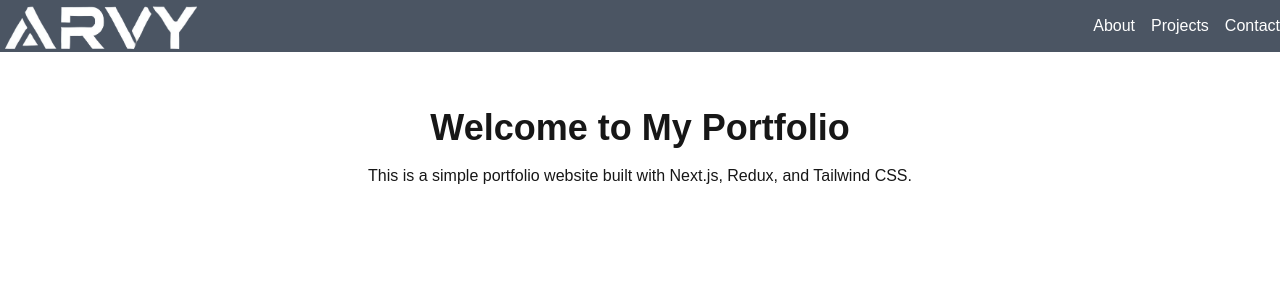
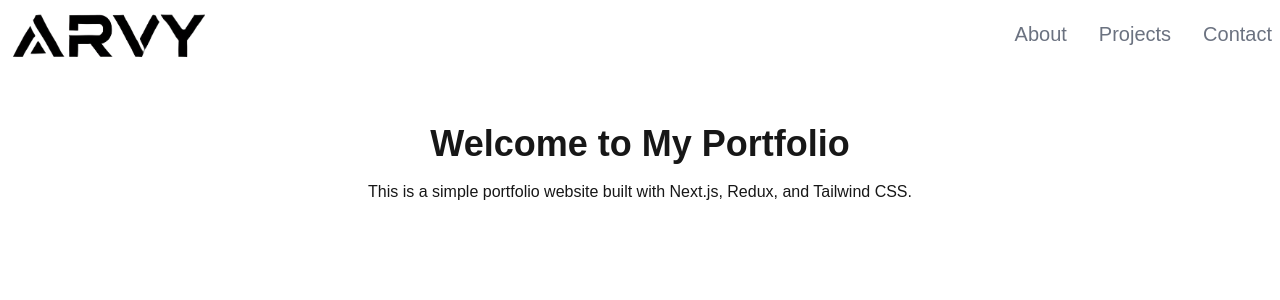
Before and after one commit to shreeraviadhikari/shreeraviadhikari.com, a Next.js app: page / in a window 1280 px wide. Shown: the top 300 px of the page. Built offline with nearby package versions, Linux system fonts and the light colour scheme.

Commit message:
feat: set theme to white

```diff
--- a/src/commons/Navbar.js
+++ b/src/commons/Navbar.js
@@ -3,19 +3,28 @@ import Image from "next/image";
 
 export default function Navbar() {
   return (
-    <nav className="bg-gray-600 ">
+    <nav className=" p-2 ">
       <div className="container mx-auto flex justify-between items-center">
-        <Link href="/" className="text-white text-2xl font-bold">
-          <Image src="/logo-white.png" alt="logo" height={200} width={200} />
+        <Link href="/" className="">
+          <Image src="/logo-black.png" alt="logo" height={200} width={200} />
         </Link>
-        <div className="space-x-4">
-          <Link href="/about" className="text-white hover:text-gray-200">
+        <div className="space-x-8">
+          <Link
+            href="/about"
+            className="text-xl text-gray-500 hover:text-black"
+          >
             About
           </Link>
-          <Link href="/projects" className="text-white hover:text-gray-200">
+          <Link
+            href="/projects"
+            className="text-xl text-gray-500 hover:text-black"
+          >
             Projects
           </Link>
-          <Link href="/contact" className="text-white hover:text-gray-200">
+          <Link
+            href="/contact"
+            className="text-xl text-gray-500 hover:text-black"
+          >
             Contact
           </Link>
         </div>
```
Also changed, not shown: public/logo-black.png (added).
